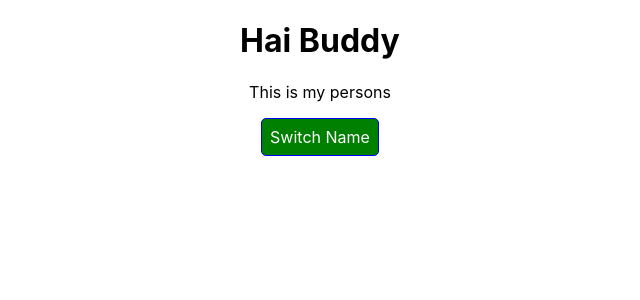
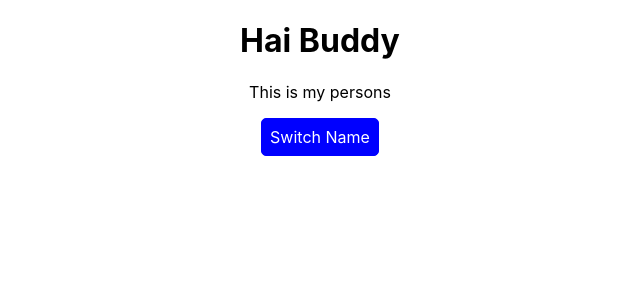
Before and after one commit to alim150102/BelajarJavascrip, a React (Create React App) app: page / in a window 1280 px wide. Shown: the top 300 px of the page, without its empty margins (320-960 px from the left). Built offline with nearby package versions, Linux system fonts and the light colour scheme.

Commit message:
sub feature finish

```diff
--- a/src/App.css
+++ /dev/null
@@ -1,11 +0,0 @@
-.App {
-  text-align: center;
-}
-
-.red{
-  color : red;
-}
-
-.bold{
-  font-weight: bold;
-}
--- a/src/App.js
+++ b/src/App.js
@@ -1,22 +1,7 @@
 import React, { Component } from 'react';
-import './App.css';
-import styled from 'styled-components';
+import classes from './App.module.css';
 import Person from './Person/Person';
 
-const StyledButton = styled.button`
-  background-color:${props => props.alt ? 'red' : 'green'};
-  color: white;
-  font: inherit;
-  border: 1px solid blue;
-  padding: 8px;
-  cursor: pointer;
-  border-radius: 5px;
-  margin-bottom: 20px;
-  &:hover {
-    background-color : ${props => props.alt ? 'salmon' : 'lightgreen'};
-    color : black;
-  }
-`;
 
 class App extends Component {
 
@@ -76,18 +61,9 @@ class App extends Component {
 
   render() {
 
-    const style = {
-      backgroundColor: 'green',
-      color: 'white',
-      font: 'inherit',
-      border: '1px solid blue',
-      padding: '8px',
-      cursor: 'pointer',
-      borderRadius: '5px',
-      marginBottom: '20px'
-    };
+    let person = null;
+    let buttonClass = [classes.button];
 
-    let person = null;
     if (this.state.showPersons) {
       person = (
         <div>
@@ -104,21 +80,22 @@ class App extends Component {
         </div>
       );
       // style.backgroundColor = 'red';
+      buttonClass.push(classes.Red);
     }
 
-    let classes = [];
+    let assignClasses = [];
     if (this.state.persons.length <= 2) {
-      classes.push('red');
+      assignClasses.push(classes.red);
     }
     if (this.state.persons.length <= 1) {
-      classes.push('bold');
+      assignClasses.push(classes.bold);
     }
 
     return (
-      <div className='App'>
+      <div className={classes.App}>
         <h1 >Hai Buddy</h1>
-        <p className={classes.join(' ')}>This is my persons</p>
-        <StyledButton alt={this.state.showPersons} onClick={this.togglePersonHandler}>Switch Name</StyledButton>
+        <p className={assignClasses.join(' ')}>This is my persons</p>
+        <button className={buttonClass.join(' ')} onClick={this.togglePersonHandler}>Switch Name</button>
         {person}
       </div>
     )
--- /dev/null
+++ b/src/App.module.css
@@ -0,0 +1,35 @@
+.App {
+  text-align: center;
+}
+
+.red{
+  color : red;
+}
+
+.bold{
+  font-weight: bold;
+}
+
+.button {
+  background-color:blue;
+  color: white;
+  font: inherit;
+  border: 1px solid blue;
+  padding: 8px;
+  cursor: pointer;
+  border-radius: 5px;
+  margin-bottom: 20px;
+}
+
+.button:hover{
+  background-color : skyblue;
+    color : black;
+}
+
+.button.Red{
+  background-color: red;
+}
+
+.button.Red:hover{
+  background-color: salmon;
+}
--- a/src/Person/Person.js
+++ b/src/Person/Person.js
@@ -1,32 +1,15 @@
 import React from 'react';
-import styled from 'styled-components';
+import classes from './Person.module.css';
 
-const StyledDiv = styled.div`
-    width: 40%;
-    padding: 16px;
-    margin:auto;
-    border-radius: 10px;
-    box-shadow: 0 3px 4px #ccc;
-    text-align: center;
-    margin-bottom: 10px;
-    border: 2px solid #999;
-    @media (min-width:500px) {
-        width: 450px;
-    }
-    :hover : {
-
-    }
-`;
 
 const person = props => {
     return (
-        // <div className='person'>
-        <StyledDiv>
+        <div className={classes.Person}>
             <p onClick={props.click}>Hai I'm  {props.nama} and i'm {props.umur} years old</p>
             <p>{props.children}</p><br></br>
             <input type="text" onChange={props.changed} value={props.nama} className="input"></input>
 
-        </StyledDiv>
+        </div>
     )
 };
 
--- a/src/Person/Person.css
+++ b/src/Person/Person.module.css
@@ -1,4 +1,4 @@
-.person {
+.Person {
     width: 40%;
     padding: 16px;
     margin:auto;
@@ -14,3 +14,9 @@
     box-shadow: 0 2px 3px #ccc;
     border-radius: 5px;
 }
+
+@media (min-width:500px) {
+    .Person{
+        width:450px;
+    }
+}
```
